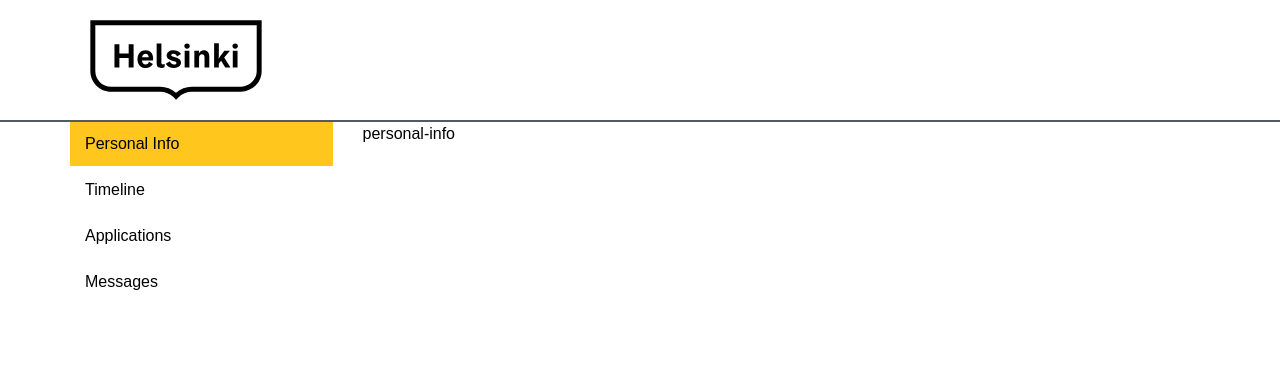
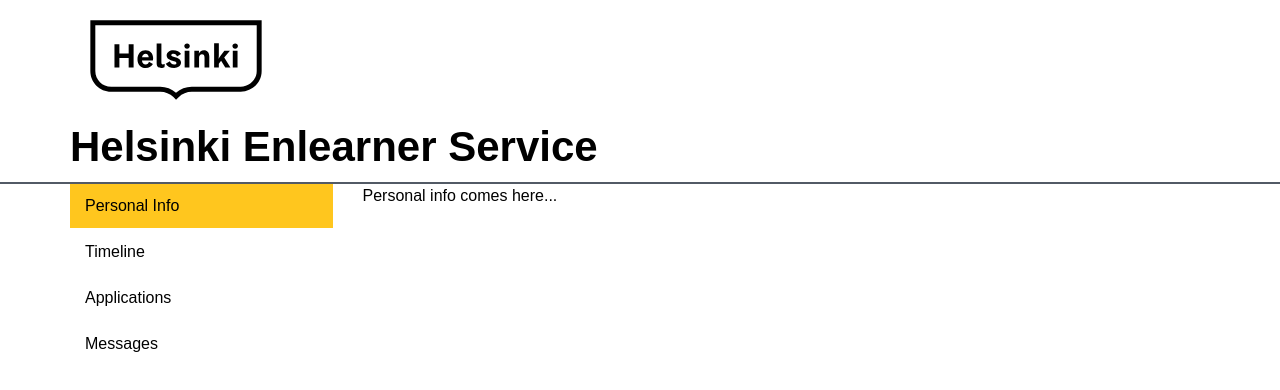
Before and after one commit to visapartanen/Helsinkiproject, a React (Create React App) app: page / in a window 1280 px wide. Shown: the top 390 px of the page. Built offline with nearby package versions, Linux system fonts and the light colour scheme; a web font is replaced by a local one.

Commit message:
Created components

```diff
--- a/src/App.js
+++ b/src/App.js
@@ -1,6 +1,10 @@
 import React, { Component } from 'react';
 import classNames from 'classnames';
-import Header from './Header'
+import Header from './Header';
+import PersonalInfo from './PersonalInfo';
+import Timeline from './Timeline';
+import Applications from './Applications';
+import Messages from './Messages';
 
 class App extends Component {
   constructor(props) {
@@ -14,6 +18,21 @@
     this.setState({
       content: contentId
     });
+  }
+
+  getComponent(componentId) {
+    switch(componentId) {
+      case 'personal-info':
+        return <PersonalInfo/>;
+      case 'timeline':
+        return <Timeline/>;
+      case 'applications':
+        return <Applications/>;
+      case 'messages':
+        return <Messages/>;
+      default:
+        return <div>Not found</div>;
+    }
   }
 
   render() {
@@ -31,7 +50,7 @@
                 <li className={classNames({active: this.state.content === 'messages'})}><a onClick={this.changeContent.bind(this, 'messages')}>Messages</a></li>
               </ul>
             </div>
-            <div className="col-md-9">{this.state.content}</div>
+            <div className="col-md-9">{this.getComponent(this.state.content)}</div>
           </div>
         </div>
       </div>
--- /dev/null
+++ b/src/Applications.js
@@ -0,0 +1,11 @@
+import React, { Component } from 'react';
+
+class Applications extends Component {
+  render() {
+    return (
+      <div>Applications comes here...</div>
+    );
+  }
+}
+
+export default Applications;
--- a/src/Header.js
+++ b/src/Header.js
@@ -6,6 +6,7 @@
       <div className="header">
         <div className="container">
           <div className="logo"/>
+          <h1>Helsinki Enlearner Service</h1>
         </div>
       </div>
     );
--- /dev/null
+++ b/src/Messages.js
@@ -0,0 +1,11 @@
+import React, { Component } from 'react';
+
+class Messages extends Component {
+  render() {
+    return (
+      <div>Messages comes here...</div>
+    );
+  }
+}
+
+export default Messages;
--- /dev/null
+++ b/src/PersonalInfo.js
@@ -0,0 +1,11 @@
+import React, { Component } from 'react';
+
+class PersonalInfo extends Component {
+  render() {
+    return (
+      <div>Personal info comes here...</div>
+    );
+  }
+}
+
+export default PersonalInfo;
--- /dev/null
+++ b/src/Timeline.js
@@ -0,0 +1,11 @@
+import React, { Component } from 'react';
+
+class Timeline extends Component {
+  render() {
+    return (
+      <div>Timeline comes here...</div>
+    );
+  }
+}
+
+export default Timeline;
```
